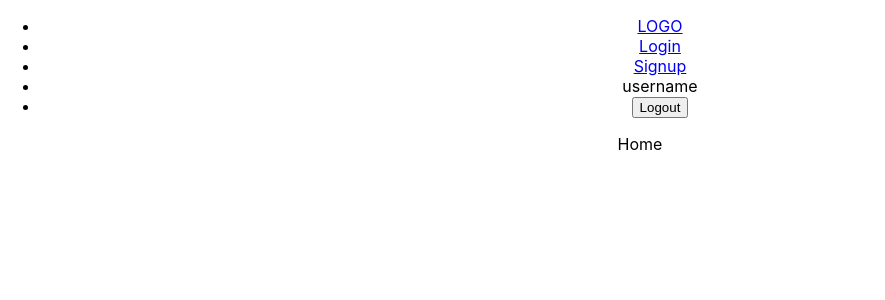
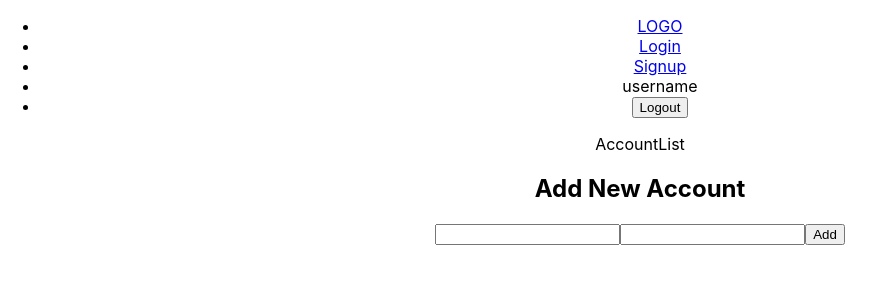
Before and after one commit to gregorisbachtsevanos/keep-it-secret, a React (Create React App) app: page / in a window 1280 px wide. Shown: the top 300 px of the page, without its empty margins (0-885 px from the left). Built offline with nearby package versions, Linux system fonts and the light colour scheme.

Commit message:
basic structure boiletplate

```diff
--- /dev/null
+++ b/src/pages/home/AccountForm.jsx
@@ -0,0 +1,36 @@
+import React, { useState } from 'react';
+
+export const AccountForm = () => {
+   const [addAccount, setAddAccount] = useState('')
+   const [addPassword, setAddPassword] = useState('')
+
+   const handleSubmit = (e) => {
+      e.preventDefault()
+      console.log(addAccount, addPassword)
+   }
+
+	return (
+		<div>
+         <h2>Add New Account</h2>
+			<form onSubmit={handleSubmit}>
+				<label>
+					<input
+						type="email"
+						onChange={(e) => setAddAccount(e.target.value)}
+						value={addAccount}
+						required
+					/>
+				</label>
+				<label>
+					<input
+						type="text"
+						onChange={(e) => setAddPassword(e.target.value)}
+						value={addPassword}
+						required
+					/>
+				</label>
+            <button>Add</button>
+			</form>
+		</div>
+	);
+};
--- /dev/null
+++ b/src/pages/home/AccountList.jsx
@@ -0,0 +1,9 @@
+import React from 'react'
+
+const AccountList = () => {
+  return (
+    <div>AccountList</div>
+  )
+}
+
+export default AccountList
--- a/src/pages/home/Home.jsx
+++ b/src/pages/home/Home.jsx
@@ -1,9 +1,18 @@
-import React from 'react'
+import React from 'react';
+import { AccountForm } from './AccountForm';
+import AccountList from './AccountList';
 
 const Home = () => {
-  return (
-    <div>Home</div>
-  )
-}
+	return (
+		<div>
+			<div>
+				<AccountList />
+			</div>
+			<div>
+				<AccountForm />
+			</div>
+		</div>
+	);
+};
 
-export default Home
+export default Home;
--- a/src/pages/login/Login.jsx
+++ b/src/pages/login/Login.jsx
@@ -1,14 +1,18 @@
 import React, { useState } from 'react';
 
 const Login = () => {
-	const [username, setUsername] = useState('');
 	const [email, setEmail] = useState('');
 	const [password, setPassword] = useState('');
+
+	const handleSubmit = (e) => {
+      e.preventDefault()
+      console.log(email, password)
+   }
 
 	return (
 		<div>
 			<h2>Login</h2>
-			<form>
+			<form onSubmit={handleSubmit}>
 				<label>
 					<input
 						type="email"
@@ -25,6 +29,7 @@ const Login = () => {
 						required
 					/>
 				</label>
+            <button>Add</button>
 			</form>
 		</div>
 	);
--- a/src/pages/signup/Signup.jsx
+++ b/src/pages/signup/Signup.jsx
@@ -5,10 +5,15 @@ const Signup = () => {
 	const [email, setEmail] = useState('');
 	const [password, setPassword] = useState('');
 
+	const handleSubmit = (e) => {
+      e.preventDefault()
+      console.log(username, email, password)
+   }
+
 	return (
 		<div>
 			<h2>Sign Up</h2>
-			<form>
+			<form onSubmit={handleSubmit}>
 				<label>
 					<input
 						type="text"
@@ -33,6 +38,7 @@ const Signup = () => {
 						required
 					/>
 				</label>
+            <button>Add</button>
 			</form>
 		</div>
 	);
```
